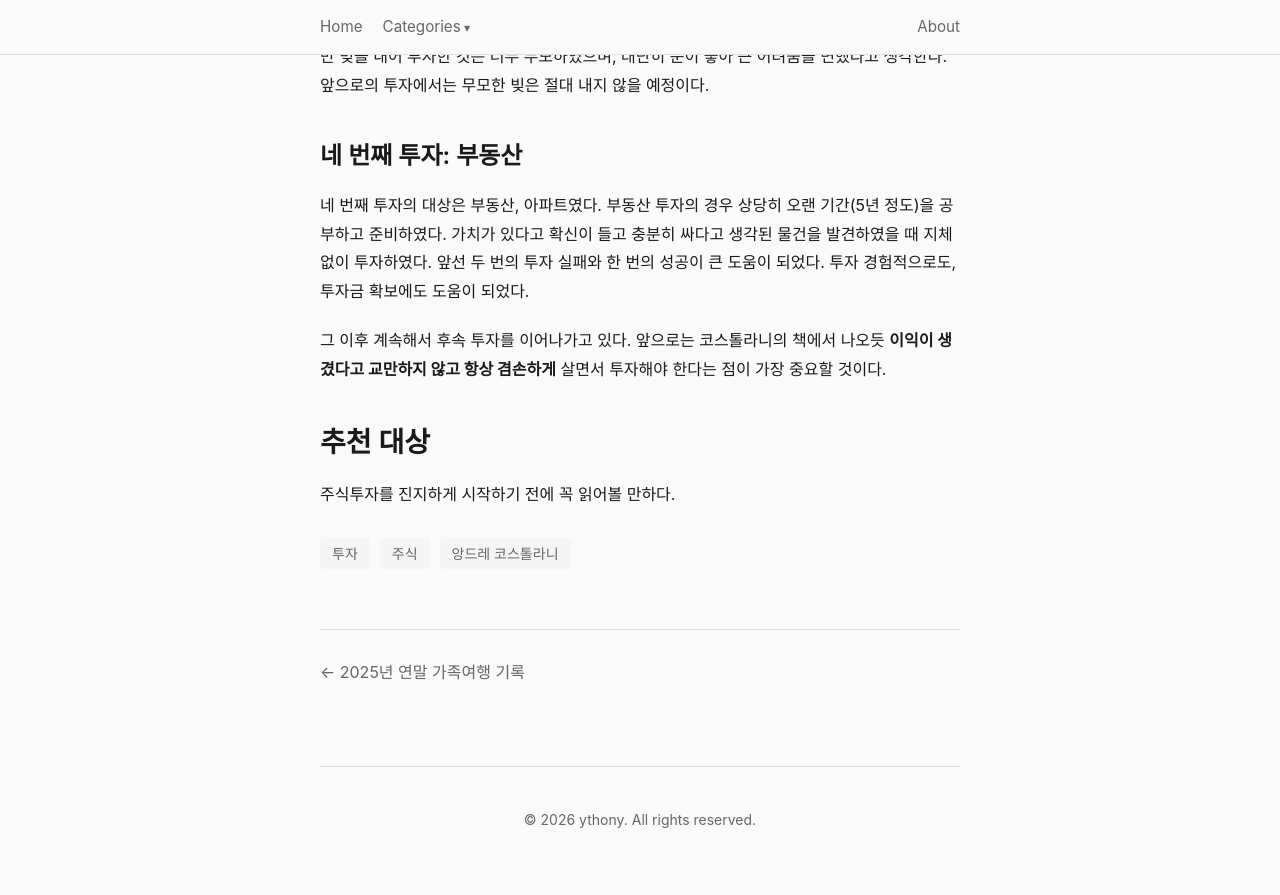
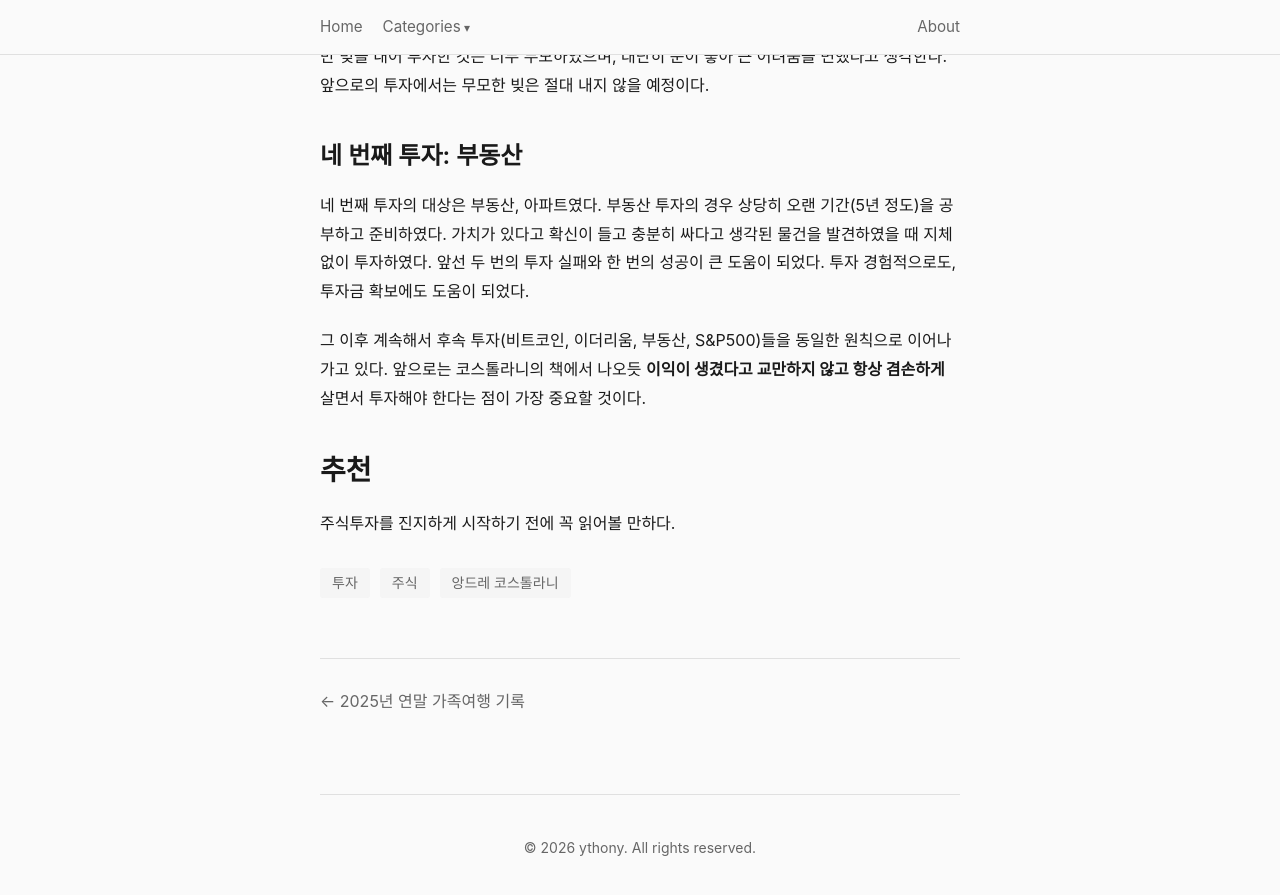
Before and after one commit to c-woojin/c-woojin.github.io, a Jekyll site: the page built from _posts/2026/2026-01-09-book-money-love-hot-handle-cold.md, in a window 1280 px wide and 900 px high, scrolled down 4851 px. Shown: the top 895 px of the window. Built offline with Jekyll 4.4.1, drawn with Linux system fonts in a browser that asks for light colours; before the commit the page ends 5722 px from its top, so only the background shows below that.

Commit message:
fix: update book review with investment details
Co-Authored-By: Claude Opus 4.5 <noreply@anthropic.com>

```diff
--- a/_posts/2026/2026-01-09-book-money-love-hot-handle-cold.md
+++ b/_posts/2026/2026-01-09-book-money-love-hot-handle-cold.md
@@ -101,7 +101,7 @@ tags: [투자, 주식, 앙드레 코스톨라니]
 
 네 번째 투자의 대상은 부동산, 아파트였다. 부동산 투자의 경우 상당히 오랜 기간(5년 정도)을 공부하고 준비하였다. 가치가 있다고 확신이 들고 충분히 싸다고 생각된 물건을 발견하였을 때 지체 없이 투자하였다. 앞선 두 번의 투자 실패와 한 번의 성공이 큰 도움이 되었다. 투자 경험적으로도, 투자금 확보에도 도움이 되었다.
 
-그 이후 계속해서 후속 투자를 이어나가고 있다. 앞으로는 코스톨라니의 책에서 나오듯 **이익이 생겼다고 교만하지 않고 항상 겸손하게** 살면서 투자해야 한다는 점이 가장 중요할 것이다.
+그 이후 계속해서 후속 투자(비트코인, 이더리움, 부동산, S&P500)들을 동일한 원칙으로 이어나가고 있다. 앞으로는 코스톨라니의 책에서 나오듯 **이익이 생겼다고 교만하지 않고 항상 겸손하게** 살면서 투자해야 한다는 점이 가장 중요할 것이다.
 
-# 추천 대상
+# 추천
 주식투자를 진지하게 시작하기 전에 꼭 읽어볼 만하다.
```
